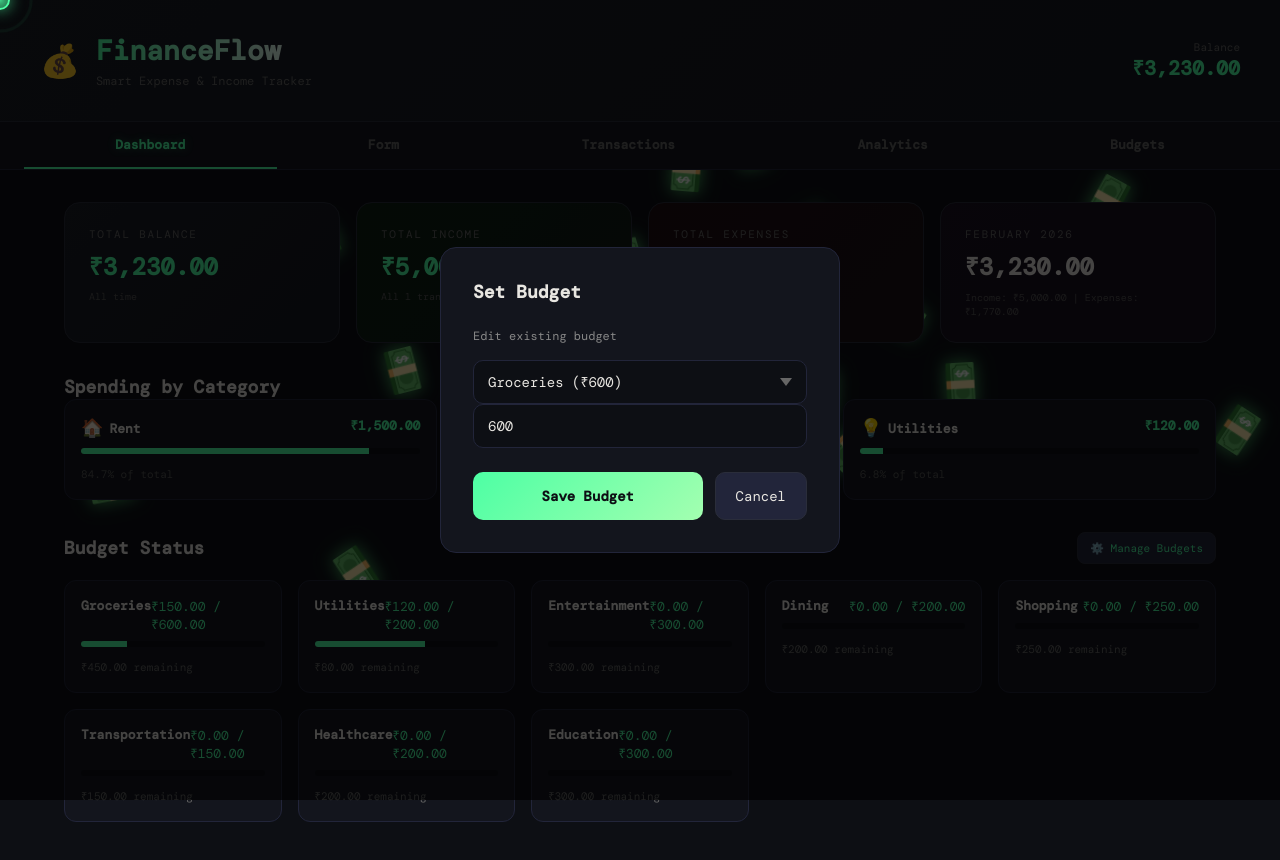
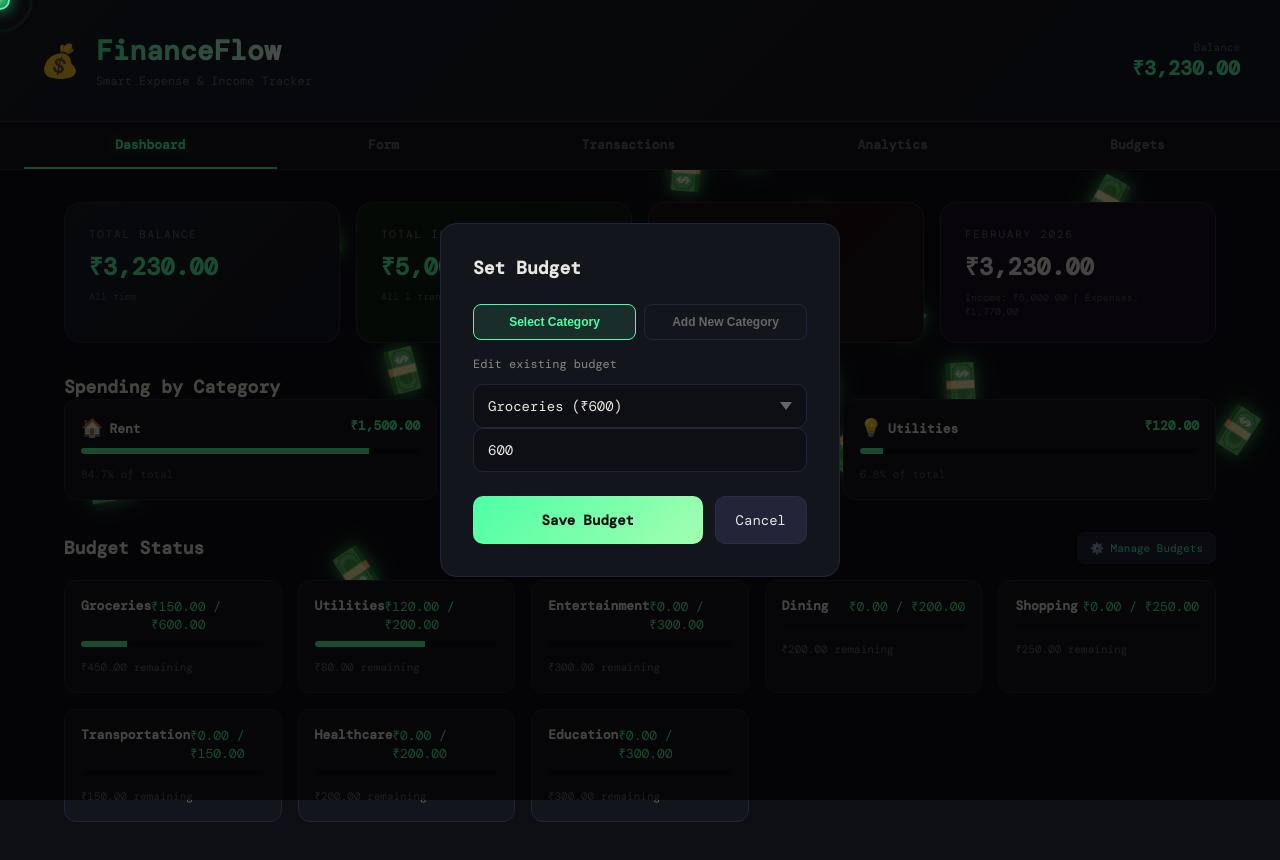
Before and after one commit to JadenC-339/my-expense-tracker, a React (Create React App) app: page / in a window 1280 px wide. Both pictures are taken after a click on the button "⚙️ Manage Budgets". Shown: the top 860 px of the page. Built offline with nearby package versions, Linux system fonts and the light colour scheme; a web font is replaced by a local one.

Commit message:
Add feature to create custom budget categories

```diff
--- a/src/App.js
+++ b/src/App.js
@@ -78,6 +78,8 @@ export default function App() {
   const [showBudgetModal, setShowBudgetModal] = useState(false);
   const [selectedBudgetCategory, setSelectedBudgetCategory] = useState("Groceries");
   const [budgetAmount, setBudgetAmount] = useState("");
+  const [isAddingNewCategory, setIsAddingNewCategory] = useState(false);
+  const [newCategoryName, setNewCategoryName] = useState("");
   const [sortBy, setSortBy] = useState("date-desc");
   const [hoveredCardId, setHoveredCardId] = useState(null);
   const [showCursor, setShowCursor] = useState(true);
@@ -150,6 +152,9 @@ export default function App() {
       setSelectedBudgetCategory(firstCategory);
       // Set the amount to existing budget or empty
       setBudgetAmount(budgets[firstCategory]?.toString() || "");
+      // Reset to select mode
+      setIsAddingNewCategory(false);
+      setNewCategoryName("");
     }
   }, [showBudgetModal, budgets]);
 
@@ -312,11 +317,28 @@ export default function App() {
       alert("Please enter a valid budget amount.");
       return;
     }
+
+    if (isAddingNewCategory) {
+      if (!newCategoryName.trim()) {
+        alert("Please enter a category name.");
+        return;
+      }
+      const trimmedName = newCategoryName.trim();
+      setBudgets((prev) => ({
+        ...prev,
+        [trimmedName]: budgetVal,
+      }));
+    } else {
       setBudgets((prev) => ({
         ...prev,
         [selectedBudgetCategory]: budgetVal,
       }));
+    }
+
+    // Reset form
     setBudgetAmount("");
+    setNewCategoryName("");
+    setIsAddingNewCategory(false);
     setShowBudgetModal(false);
   };
 
@@ -973,8 +995,61 @@ export default function App() {
         <div style={styles.modal}>
           <div style={styles.modalContent}>
             <h2 style={styles.modalTitle}>Set Budget</h2>
-            <p style={{ fontSize: 12, color: "#888", marginBottom: "16px" }}>
-              {budgets[selectedBudgetCategory] ? "Edit existing budget" : "Add new budget"}
+
+            {/* Toggle buttons to switch between add new and select existing */}
+            <div style={{ display: "flex", gap: "8px", marginBottom: "16px" }}>
+              <button
+                onClick={() => {
+                  setIsAddingNewCategory(false);
+                  setNewCategoryName("");
+                  setSelectedBudgetCategory("Groceries");
+                  setBudgetAmount(budgets["Groceries"]?.toString() || "");
+                }}
+                style={{
+                  flex: 1,
+                  padding: "10px 14px",
+                  border: isAddingNewCategory ? "1px solid #22253a" : "1px solid #4dffa4",
+                  background: isAddingNewCategory ? "#13151d" : "rgba(77, 255, 164, 0.1)",
+                  color: isAddingNewCategory ? "#666" : "#4dffa4",
+                  cursor: "pointer",
+                  borderRadius: "8px",
+                  fontSize: "12px",
+                  fontWeight: 600,
+                  transition: "all 0.3s ease",
+                }}
+                className="flow-btn"
+              >
+                Select Category
+              </button>
+              <button
+                onClick={() => {
+                  setIsAddingNewCategory(true);
+                  setNewCategoryName("");
+                  setBudgetAmount("");
+                }}
+                style={{
+                  flex: 1,
+                  padding: "10px 14px",
+                  border: isAddingNewCategory ? "1px solid #4dffa4" : "1px solid #22253a",
+                  background: isAddingNewCategory ? "rgba(77, 255, 164, 0.1)" : "#13151d",
+                  color: isAddingNewCategory ? "#4dffa4" : "#666",
+                  cursor: "pointer",
+                  borderRadius: "8px",
+                  fontSize: "12px",
+                  fontWeight: 600,
+                  transition: "all 0.3s ease",
+                }}
+                className="flow-btn"
+              >
+                Add New Category
+              </button>
+            </div>
+
+            {/* Select existing category */}
+            {!isAddingNewCategory ? (
+              <>
+                <p style={{ fontSize: 12, color: "#888", marginBottom: "12px" }}>
+                  {budgets[selectedBudgetCategory] ? "Edit existing budget" : "Add budget for this category"}
                 </p>
                 <select
                   style={styles.select}
@@ -991,6 +1066,24 @@ export default function App() {
                     </option>
                   ))}
                 </select>
+              </>
+            ) : (
+              <>
+                <p style={{ fontSize: 12, color: "#888", marginBottom: "12px" }}>
+                  Create a new budget category
+                </p>
+                <input
+                  style={styles.input}
+                  className="flow-input"
+                  type="text"
+                  value={newCategoryName}
+                  onChange={(e) => setNewCategoryName(e.target.value)}
+                  placeholder="Category name (e.g., Coffee, Books)"
+                  maxLength="30"
+                />
+              </>
+            )}
+
             <input
               style={styles.input}
               className="flow-input"
```
Lines whose indentation alone changed are shown as unchanged.
